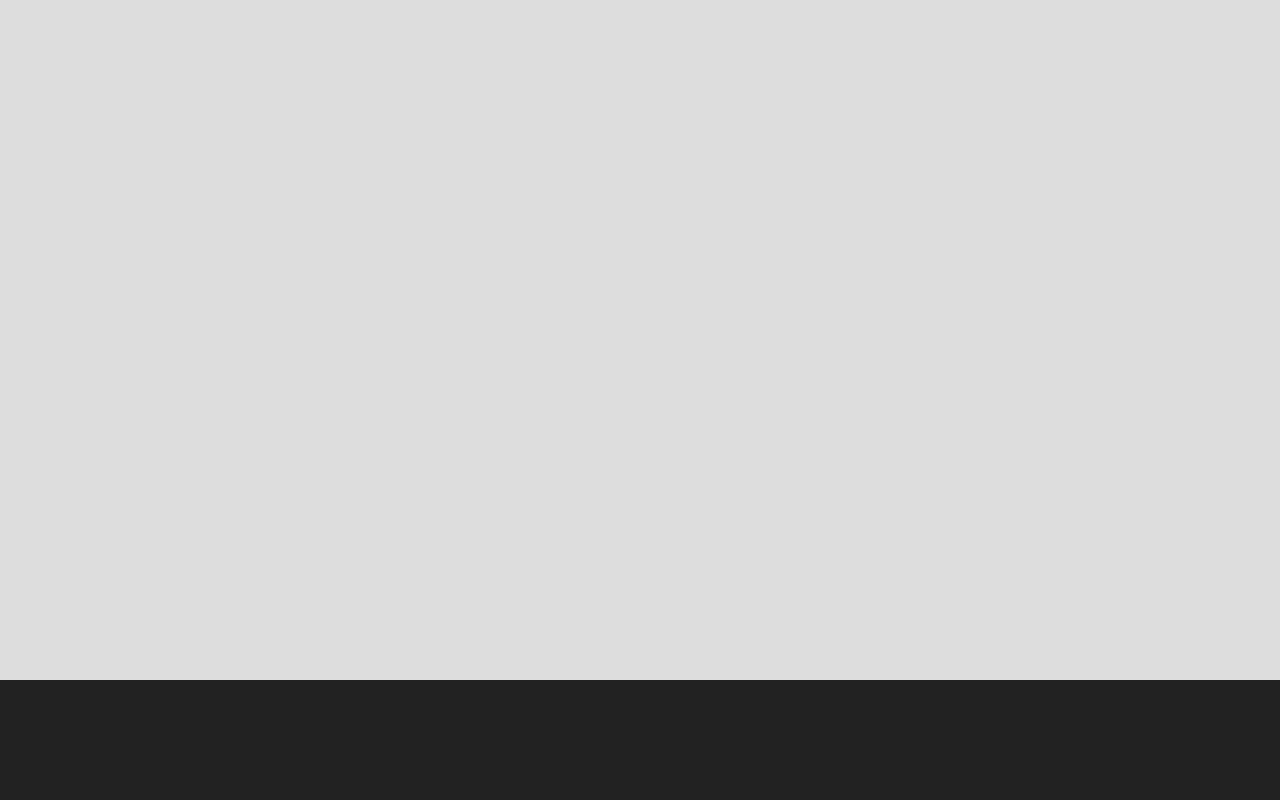
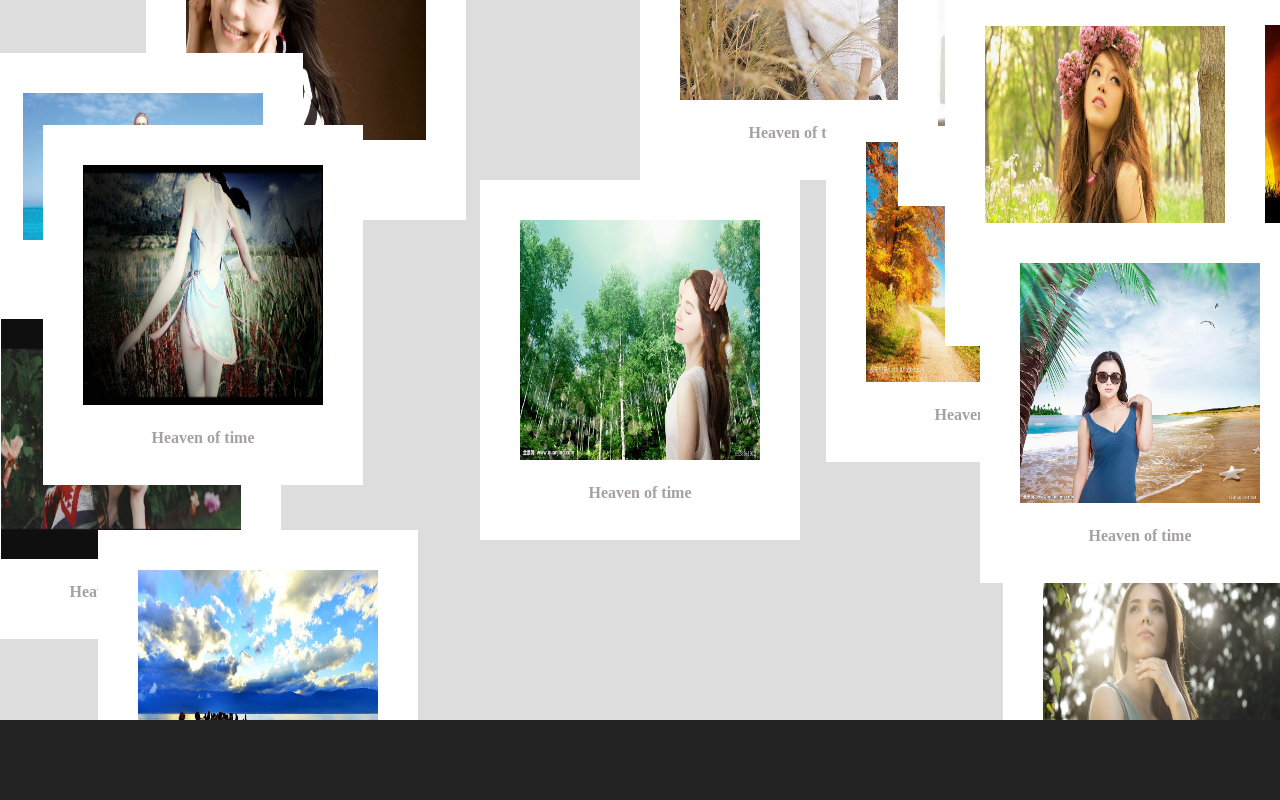
Before and after one commit to Weiqianghu/gallery-by-react, a React app: page / in a window 1280 px wide. Built offline with nearby package versions, Linux system fonts and the light colour scheme.

Commit message:
图片布局

```diff
--- a/src/components/Main.js
+++ b/src/components/Main.js
@@ -1,3 +1,5 @@
+import * as ReactDOM from 'react-dom';
+
 require('normalize.css/normalize.css');
 require('styles/App.scss');
 
@@ -17,13 +19,171 @@ function genImageUrl(imageDataArr) {
 
 imageData = genImageUrl(imageData);
 
+class ImageFigure extends React.Component {
+
+  render() {
+    let styleObj = {};
+    if (this.props.arrange.pos) {
+      styleObj = this.props.arrange.pos;
+    }
+
+    return (
+      <figure className='img-figure' style={styleObj}>
+        <img className='img-item' src={this.props.data.imageURL} alt={this.props.data.title}/>
+        <figcaption>
+          <h2 className='img-title'>{this.props.data.title}</h2>
+        </figcaption>
+      </figure>
+    );
+  }
+}
+
+
+function getRangeRandom(low, high) {
+  return Math.ceil(Math.random() * (high - low) + low);
+}
+
 class AppComponent extends React.Component {
+  constructor(props) {
+    super(props)
+    this.state = {
+      imgsArrangeArr: [
+        /*{
+          pos: {
+            left: '0',
+            top: '0'
+          }
+        }*/
+      ]
+    };
+  }
+
+  Constant = {
+    centerPos: {
+      left: 0,
+      right: 0
+    },
+    hPosRange: {
+      leftSecX: [0, 0],
+      rightSecX: [0, 0],
+      y: [0, 0]
+    },
+    vPosRange: {
+      x: [0, 0],
+      topY: [0, 0]
+    }
+  };
+
+  componentDidMount() {
+    let stageDOM = ReactDOM.findDOMNode(this.refs.stage),
+      stageW = stageDOM.scrollWidth,
+      stageH = stageDOM.scrollHeight,
+      halfStageW = Math.ceil(stageW / 2),
+      halfStageH = Math.ceil(stageH / 2);
+
+    let imgFigureDOM = ReactDOM.findDOMNode(this.refs.imgFigure0),
+      imgW = imgFigureDOM.scrollWidth,
+      imgH = imgFigureDOM.scrollHeight,
+      halfImgW = Math.ceil(imgW / 2),
+      halfImgH = Math.ceil(imgH / 2);
+
+    this.Constant.centerPos = {
+      left: halfStageW - halfImgW,
+      top: halfStageH - halfImgH
+    };
+
+    this.Constant.hPosRange.leftSecX[0] = -halfImgW;
+    this.Constant.hPosRange.leftSecX[1] = halfStageW - halfImgW * 3;
+    this.Constant.hPosRange.rightSecX[0] = halfStageW + halfImgW;
+    this.Constant.hPosRange.rightSecX[1] = stageW - halfImgW;
+    this.Constant.hPosRange.y[0] = -halfImgH;
+    this.Constant.hPosRange.y[1] = stageH - halfImgH;
+
+    this.Constant.vPosRange.topY[0] = -halfImgH;
+    this.Constant.vPosRange.topY[1] = halfStageH - halfImgH * 3;
+    this.Constant.vPosRange.x[0] = halfStageW - imgW;
+    this.Constant.vPosRange.x[1] = halfStageW;
+
+    this.rearrange(0);
+  }
+
+  rearrange(centerIndex) {
+    let imgsArrangeArr = this.state.imgsArrangeArr,
+      Constant = this.Constant,
+      hPosRange = Constant.hPosRange,
+      vPosRange = Constant.vPosRange,
+
+      hPosRangeLeftSecX = hPosRange.leftSecX,
+      hPosRangeRightSecX = hPosRange.rightSecX,
+      hPosRangeY = hPosRange.y,
+
+      vPosRangeTopY = vPosRange.topY,
+      vPosRangeX = vPosRange.x,
+
+      imgsArrangeTopArr = [],
+      topImgNum = Math.ceil(Math.random() * 2),
+      topImgSpliceIndex,
+
+      imgsArrangeCenterArr = imgsArrangeArr.splice(centerIndex, 1);
+
+    imgsArrangeCenterArr[0].pos = Constant.centerPos;
+    topImgSpliceIndex = Math.ceil(Math.random() * (imgsArrangeArr.length - topImgNum));
+    imgsArrangeTopArr = imgsArrangeArr.splice(topImgSpliceIndex, topImgNum);
+    imgsArrangeTopArr.forEach(function (value, index) {
+      imgsArrangeTopArr[index].pos = {
+        top: getRangeRandom(vPosRangeTopY[0], vPosRangeTopY[1]),
+        left: getRangeRandom(vPosRangeX[0], vPosRangeX[1])
+      }
+    });
+
+    for (let i = 0, length = imgsArrangeArr.length, halfLength = length / 2; i < length; i++) {
+      let hPosRangeLORX = null;
+      if (i < halfLength) {
+        hPosRangeLORX = hPosRangeLeftSecX;
+      } else {
+        hPosRangeLORX = hPosRangeRightSecX;
+      }
+
+      imgsArrangeArr[i].pos = {
+        top: getRangeRandom(hPosRangeY[0], hPosRangeY[1]),
+        left: getRangeRandom(hPosRangeLORX[0], hPosRangeLORX[1])
+      }
+    }
+
+    if (imgsArrangeTopArr && imgsArrangeTopArr[0]) {
+      imgsArrangeArr.splice(topImgSpliceIndex, 0, imgsArrangeTopArr[0]);
+    }
+    imgsArrangeArr.splice(centerIndex, 0, imgsArrangeCenterArr[0]);
+
+    this.setState({
+      imgsArrangeArr: imgsArrangeArr
+    });
+  }
+
   render() {
+    let controllerUnits = [],
+      imgFigures = [];
+
+    imageData.forEach(function (value, index) {
+      if (!this.state.imgsArrangeArr[index]) {
+        this.state.imgsArrangeArr[index] = {
+          pos: {
+            left: 0,
+            top: 0
+          }
+        }
+      }
+
+      imgFigures.push(<ImageFigure data={value} ref={'imgFigure' + index} arrange={this.state.imgsArrangeArr[index]}/>);
+    }.bind(this));
+
     return (
-      <section className='stage'>
+      <section className='stage' ref='stage'>
         <section className='img-sec'>
+          {imgFigures}
         </section>
         <nav className='controller-nav'>
+          {controllerUnits}
         </nav>
       </section>
     );
--- a/src/styles/App.scss
+++ b/src/styles/App.scss
@@ -14,7 +14,7 @@ html, body {
 .stage {
   position: relative;
   width: 100%;
-  height: 680px;
+  height: 720px;
 }
 
 /* stage -- end */
@@ -25,6 +25,34 @@ html, body {
   height: 100%;
   overflow: hidden;
   background-color: #ddd;
+
+  @at-root {
+    .img-figure {
+      position: absolute;
+      width: 320px;
+      height: 360px;
+      padding: 40px;
+      margin: 0;
+      box-sizing: border-box;
+      background-color: #fff;
+    }
+
+    .img-item {
+      width: 240px;
+      height: 240px;
+    }
+
+    figcaption {
+      text-align: center;
+
+      .img-title {
+        margin-top: 20px;
+        color: #a7a0a2;
+        font-size: 16px;
+      }
+    }
+  }
+
 }
 
 .controller-nav {
```
